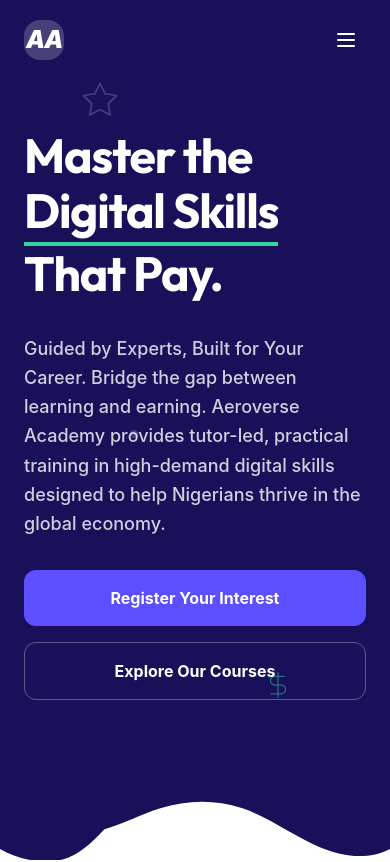
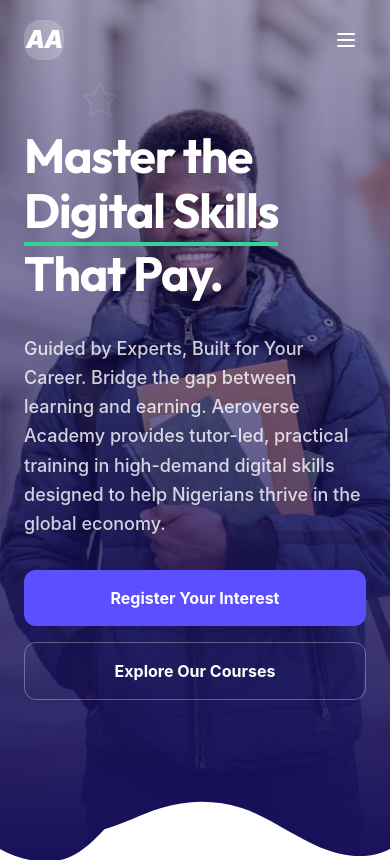
Before and after one commit to adamabu578/Koyitech-africa, a Next.js app: page / in a window 390 px wide. Shown: the top 862 px of the page. Built offline with nearby package versions, Linux system fonts and the light colour scheme.

Commit message:
hero added mobile

```diff
--- a/src/app/page.tsx
+++ b/src/app/page.tsx
@@ -52,6 +52,17 @@
         </div>
         <div className="absolute bottom-40 right-1/4">
            <svg width="30" height="30" viewBox="0 0 24 24" fill="none" stroke="currentColor" strokeWidth="1" strokeLinecap="round" strokeLinejoin="round" className="text-[#34d399]/50"><path d="M12 2v20M17 5H9.5a3.5 3.5 0 0 0 0 7h5a3.5 3.5 0 0 1 0 7H6"></path></svg>
+        </div>
+
+        {/* Mobile Background Image */}
+        <div className="absolute inset-0 z-0 lg:hidden">
+           <img
+             src="/guy.jpeg"
+             alt="Student Learning"
+             className="w-full h-full object-cover object-top opacity-70"
+           />
+           {/* Overlay to ensure text readability */}
+           <div className="absolute inset-0 bg-gradient-to-b from-[#181059]/10 via-[#181059]/50 to-[#181059]"></div>
         </div>
 
         <div className="max-w-7xl mx-auto px-6 grid lg:grid-cols-2 gap-12 items-center relative z-10">
```
Also changed, not shown: public/guy-lapi.jpeg (added), public/guy.jpeg (added).
